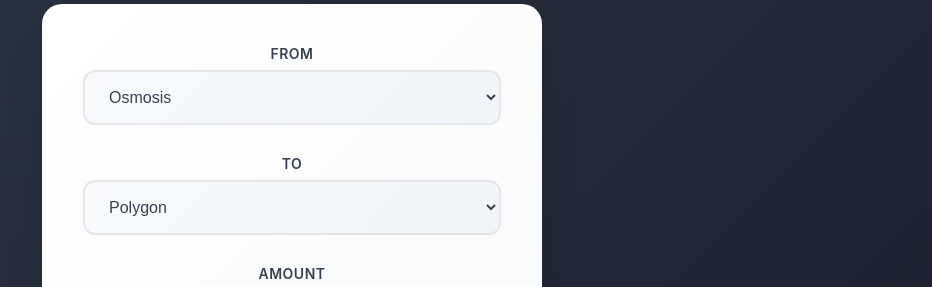
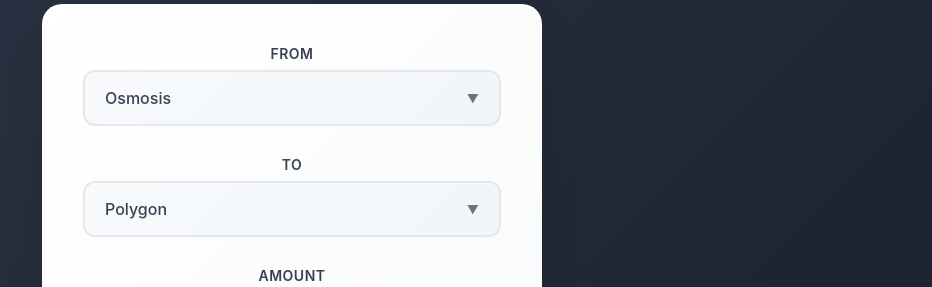
Before and after one commit to patiee/only-tokens-dashboard, a React (Vite) app: page / in a window 1280 px wide. Shown: the part 194-481 px from the top of the page, without its empty margins (348-1280 px from the left). Built offline with nearby package versions, Linux system fonts and the light colour scheme.

Commit message:
Create custom style for select options

```diff
--- a/src/components/SwapInterface.css
+++ b/src/components/SwapInterface.css
@@ -83,24 +83,89 @@
     color: #9ca3af;
 }
 
-/* Style for select options */
-.swap-select option {
-    background: linear-gradient(135deg, #ffffff 0%, #f8fafc 100%);
+/* Custom Select Styles */
+.custom-select {
+    position: relative;
+    width: 100%;
+}
+
+.custom-select-header {
+    width: 100%;
+    padding: 16px 20px;
+    border: 2px solid #e5e7eb;
+    border-radius: 12px;
+    font-size: 16px;
+    background: linear-gradient(135deg, #f8fafc 0%, #f1f5f9 100%);
     color: #374151;
-    padding: 12px 16px;
-    border: none;
-    border-radius: 8px;
-    margin: 2px 0;
-    font-size: 16px;
+    transition: all 0.3s ease;
+    cursor: pointer;
+    outline: none;
+    box-sizing: border-box;
+    display: flex;
+    justify-content: space-between;
+    align-items: center;
+}
+
+.custom-select-header:hover {
+    border-color: #d1d5db;
+    background: linear-gradient(135deg, #f1f5f9 0%, #e2e8f0 100%);
+}
+
+.custom-select-header:focus {
+    border-color: #ec4899;
+    box-shadow: 0 0 0 3px rgba(236, 72, 153, 0.1);
+}
+
+.custom-select-value {
     font-weight: 500;
 }
 
-.swap-select option:hover {
+.custom-select-arrow {
+    font-size: 12px;
+    transition: transform 0.3s ease;
+    color: #6b7280;
+}
+
+.custom-select-arrow.open {
+    transform: rotate(180deg);
+    color: #ec4899;
+}
+
+.custom-select-dropdown {
+    position: absolute;
+    top: 100%;
+    left: 0;
+    right: 0;
+    background: white;
+    border: 2px solid #e5e7eb;
+    border-top: none;
+    border-radius: 0 0 12px 12px;
+    box-shadow: 0 10px 25px rgba(0, 0, 0, 0.1);
+    z-index: 1000;
+    max-height: 200px;
+    overflow-y: auto;
+    margin-top: -2px;
+}
+
+.custom-select-option {
+    padding: 16px 20px;
+    font-size: 16px;
+    color: #374151;
+    cursor: pointer;
+    transition: all 0.2s ease;
+    border-bottom: 1px solid #f3f4f6;
+}
+
+.custom-select-option:last-child {
+    border-bottom: none;
+}
+
+.custom-select-option:hover {
     background: linear-gradient(135deg, #ec4899 0%, #be185d 100%);
     color: white;
 }
 
-.swap-select option:checked {
+.custom-select-option.selected {
     background: linear-gradient(135deg, #ec4899 0%, #be185d 100%);
     color: white;
     font-weight: 600;
--- a/src/components/SwapInterface.jsx
+++ b/src/components/SwapInterface.jsx
@@ -5,37 +5,74 @@
     const [fromNetwork, setFromNetwork] = useState('osmosis');
     const [toNetwork, setToNetwork] = useState('polygon');
     const [amount, setAmount] = useState('');
+    const [showFromDropdown, setShowFromDropdown] = useState(false);
+    const [showToDropdown, setShowToDropdown] = useState(false);
+
+    const networks = [
+        { value: 'osmosis', label: 'Osmosis' },
+        { value: 'polygon', label: 'Polygon' }
+    ];
 
     const handleSwap = () => {
         console.log('Swap initiated:', { fromNetwork, toNetwork, amount });
         // Add swap logic here
     };
 
+    const CustomSelect = ({ value, onChange, options, placeholder, isOpen, setIsOpen }) => (
+        <div className="custom-select">
+            <div
+                className="custom-select-header"
+                onClick={() => setIsOpen(!isOpen)}
+            >
+                <span className="custom-select-value">
+                    {options.find(opt => opt.value === value)?.label || placeholder}
+                </span>
+                <span className={`custom-select-arrow ${isOpen ? 'open' : ''}`}>▼</span>
+            </div>
+            {isOpen && (
+                <div className="custom-select-dropdown">
+                    {options.map((option) => (
+                        <div
+                            key={option.value}
+                            className={`custom-select-option ${value === option.value ? 'selected' : ''}`}
+                            onClick={() => {
+                                onChange(option.value);
+                                setIsOpen(false);
+                            }}
+                        >
+                            {option.label}
+                        </div>
+                    ))}
+                </div>
+            )}
+        </div>
+    );
+
     return (
         <div className="swap-container">
             <div className="swap-card">
                 <div className="swap-section">
                     <label className="swap-label">From</label>
-                    <select
+                    <CustomSelect
                         value={fromNetwork}
-                        onChange={(e) => setFromNetwork(e.target.value)}
-                        className="swap-select"
-                    >
-                        <option value="osmosis">Osmosis</option>
-                        <option value="polygon">Polygon</option>
-                    </select>
+                        onChange={setFromNetwork}
+                        options={networks}
+                        placeholder="Select network"
+                        isOpen={showFromDropdown}
+                        setIsOpen={setShowFromDropdown}
+                    />
                 </div>
 
                 <div className="swap-section">
                     <label className="swap-label">To</label>
-                    <select
+                    <CustomSelect
                         value={toNetwork}
-                        onChange={(e) => setToNetwork(e.target.value)}
-                        className="swap-select"
-                    >
-                        <option value="osmosis">Osmosis</option>
-                        <option value="polygon">Polygon</option>
-                    </select>
+                        onChange={setToNetwork}
+                        options={networks}
+                        placeholder="Select network"
+                        isOpen={showToDropdown}
+                        setIsOpen={setShowToDropdown}
+                    />
                 </div>
 
                 <div className="swap-section">
```
